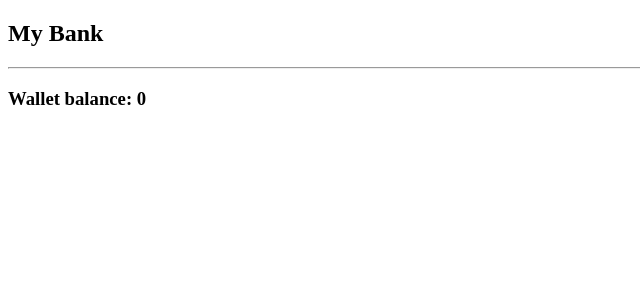
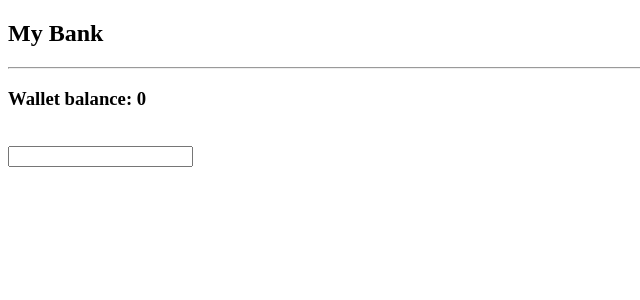
Before and after one commit to icyJoseph/mybank, a React (Create React App) app: page / in a window 1280 px wide. Shown: the top 300 px of the page, without its empty margins (0-640 px from the left). Built offline with nearby package versions, Linux system fonts and the light colour scheme.

Commit message:
feat: add deposit/withdraw input field to Wallet

```diff
--- a/src/components/Wallet.js
+++ b/src/components/Wallet.js
@@ -7,6 +7,8 @@ export class Wallet extends Component {
     return (
       <div>
         <h3 className="balance">Wallet balance: {balance}</h3>
+        <br />
+        <input type="text" className="input-wallet" />
       </div>
     );
   }
```
Also changed, not shown: 1 other file (tests, documents, lock files or other folders).
